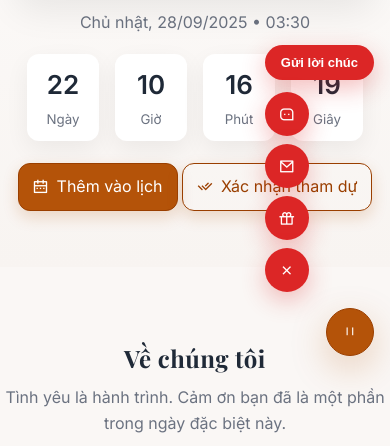
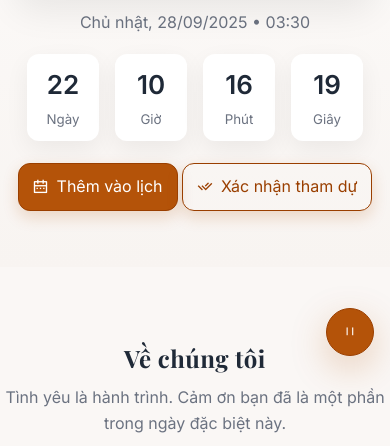
Before and after one commit to buidiep68/ThiepCuoiHaCuong, a plain HTML site: page index.html in a window 390 px wide. Shown: the part 472-918 px from the top of the page. Drawn offline with nearby package versions, Linux system fonts and the light colour scheme.

Commit message:
xoa button

```diff
--- a/index.html
+++ b/index.html
@@ -259,26 +259,6 @@
         </div>
     </section>
 
-    <!-- Floating Action Buttons -->
-    <div class="floating-actions">
-        <button class="floating-btn floating-btn--primary" id="sendWishesBtn">
-            <span class="btn-text">Gửi lời chúc</span>
-        </button>
-        <div class="floating-btn-group">
-            <button class="floating-btn" id="writeMessageBtn" title="Viết tin nhắn">
-                <i class="ri-message-3-line"></i>
-            </button>
-            <button class="floating-btn" id="emailBtn" title="Email">
-                <i class="ri-mail-line"></i>
-            </button>
-            <button class="floating-btn" id="giftBtn" title="Mừng cưới">
-                <i class="ri-gift-line"></i>
-            </button>
-            <button class="floating-btn" id="closeFloatingBtn" title="Đóng">
-                <i class="ri-close-line"></i>
-            </button>
-        </div>
-    </div>
 
     <footer class="footer">
         <div class="container footer__inner">
--- a/script.js
+++ b/script.js
@@ -378,31 +378,6 @@ document.addEventListener('DOMContentLoaded', () => {
         if (audio.paused) { audio.play(); setMusicState(true); } else { audio.pause(); setMusicState(false); }
     });
 
-    // ====== Floating Action Buttons ======
-    document.getElementById('sendWishesBtn')?.addEventListener('click', () => {
-        document.getElementById('guestbook')?.scrollIntoView({ behavior: 'smooth' });
-    });
-
-    document.getElementById('writeMessageBtn')?.addEventListener('click', () => {
-        document.getElementById('rsvp')?.scrollIntoView({ behavior: 'smooth' });
-    });
-
-    document.getElementById('emailBtn')?.addEventListener('click', () => {
-        const subject = encodeURIComponent(`Lời chúc mừng cưới - ${config.brideName} & ${config.groomName}`);
-        const body = encodeURIComponent(`Xin chào ${config.brideName} & ${config.groomName},\n\nChúc mừng các bạn nhân ngày cưới!\n\nTrân trọng,`);
-        window.open(`mailto:?subject=${subject}&body=${body}`, '_blank');
-    });
-
-    document.getElementById('giftBtn')?.addEventListener('click', () => {
-        document.getElementById('gift')?.scrollIntoView({ behavior: 'smooth' });
-    });
-
-    document.getElementById('closeFloatingBtn')?.addEventListener('click', () => {
-        const floatingActions = document.querySelector('.floating-actions');
-        if (floatingActions) {
-            floatingActions.style.display = 'none';
-        }
-    });
 
     // Expose for quick customization in console
     window.__INVITE_CONFIG__ = config;
--- a/styles.css
+++ b/styles.css
@@ -874,84 +874,6 @@ img {
     color: var(--primary-600);
 }
 
-/* Floating Action Buttons */
-.floating-actions {
-    position: fixed;
-    right: 20px;
-    top: 50%;
-    transform: translateY(-50%);
-    display: flex;
-    flex-direction: column;
-    gap: 12px;
-    z-index: 60;
-}
-
-.floating-btn {
-    width: 56px;
-    height: 56px;
-    border-radius: 50%;
-    border: none;
-    background: #dc2626;
-    color: white;
-    display: grid;
-    place-items: center;
-    cursor: pointer;
-    box-shadow: 0 8px 24px rgba(220, 38, 38, 0.3);
-    transition: all 0.3s ease;
-    font-size: 20px;
-}
-
-.floating-btn:hover {
-    transform: translateY(-2px);
-    box-shadow: 0 12px 32px rgba(220, 38, 38, 0.4);
-    background: #b91c1c;
-}
-
-.floating-btn--primary {
-    width: auto;
-    height: auto;
-    padding: 12px 20px;
-    border-radius: 25px;
-    background: #dc2626;
-    font-weight: 600;
-    font-size: 14px;
-}
-
-.floating-btn--primary .btn-text {
-    white-space: nowrap;
-}
-
-.floating-btn-group {
-    display: flex;
-    flex-direction: column;
-    gap: 8px;
-}
-
-.floating-btn-group .floating-btn {
-    width: 48px;
-    height: 48px;
-    font-size: 18px;
-}
-
-@media (max-width: 768px) {
-    .floating-actions {
-        right: 16px;
-        top: auto;
-        bottom: 80px;
-        transform: none;
-    }
-
-    .floating-btn--primary {
-        padding: 10px 16px;
-        font-size: 13px;
-    }
-
-    .floating-btn-group .floating-btn {
-        width: 44px;
-        height: 44px;
-        font-size: 16px;
-    }
-}
 
 /* Falling effects: petals & snow */
 .fall-layer {
```
Also changed, not shown: 1 other file.
